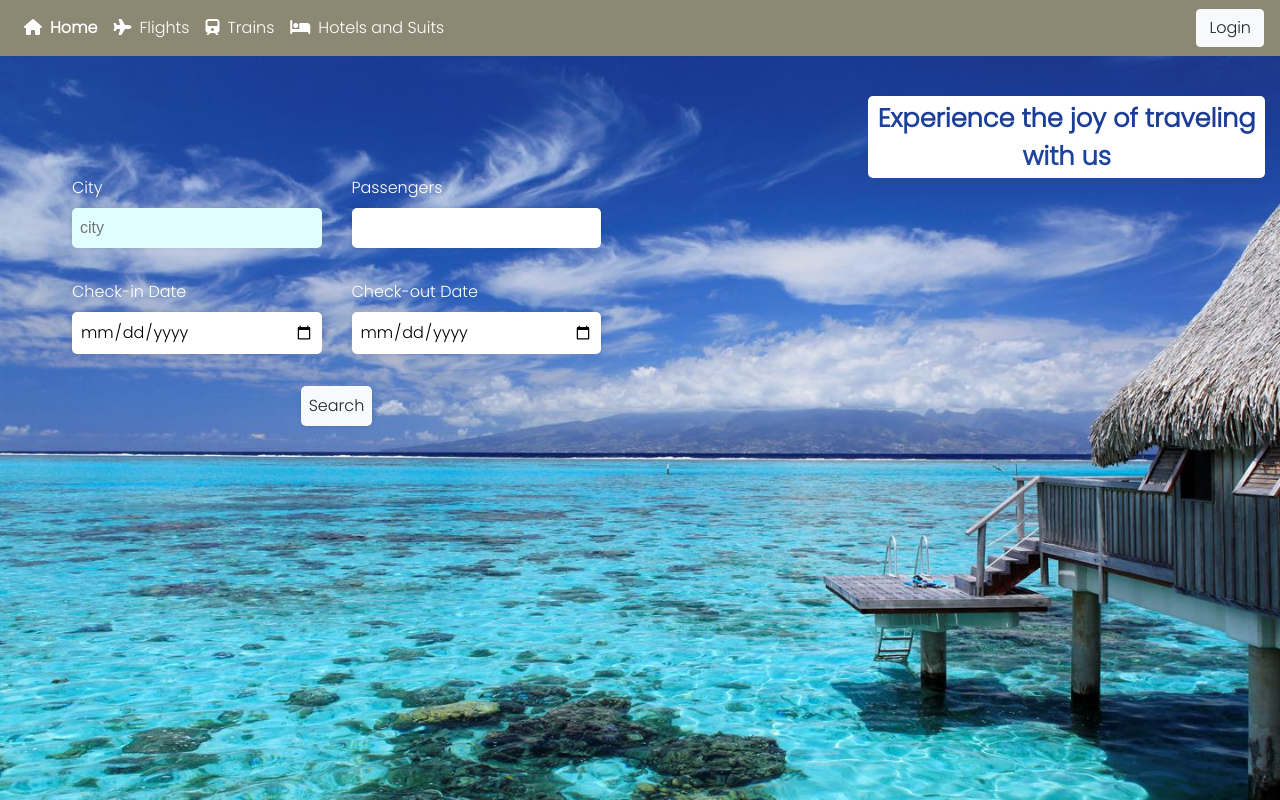
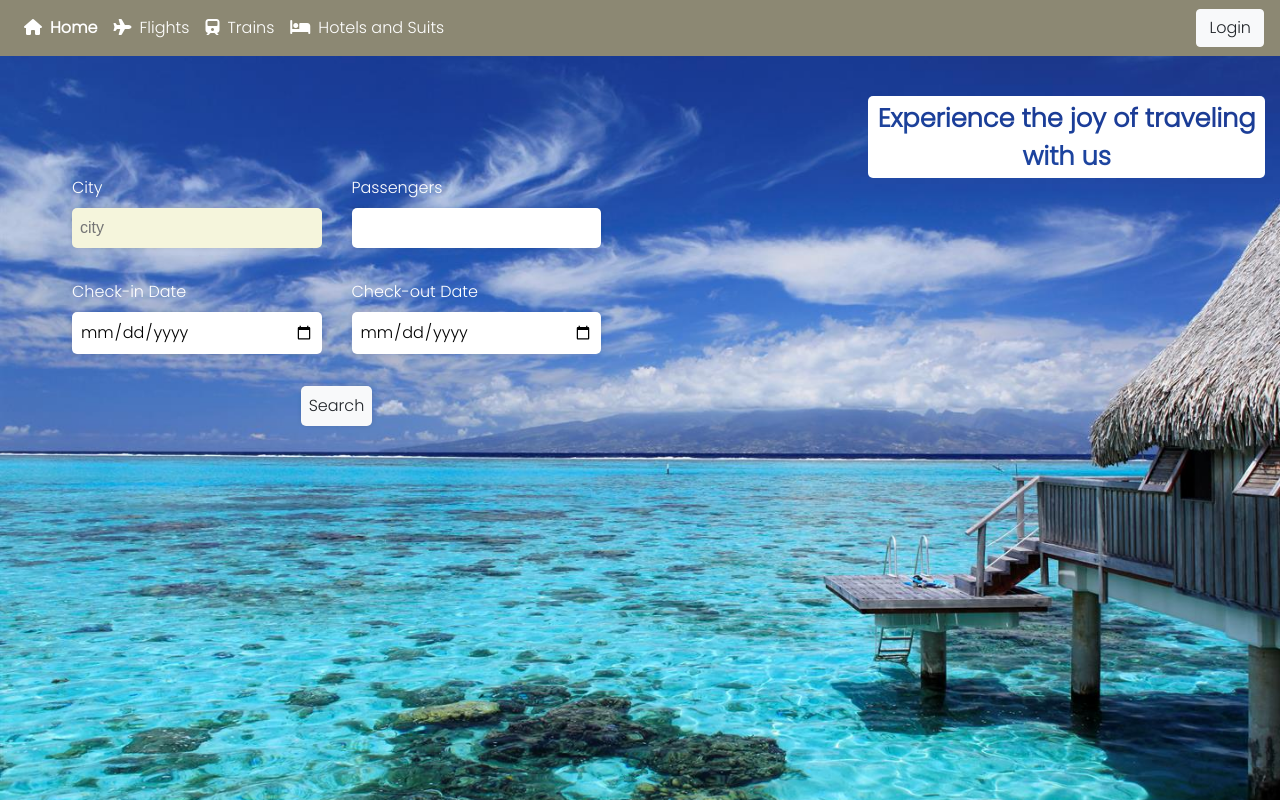
Before and after one commit to Kourosh-Hassanzadeh/Booking-Website, a React (Create React App) app: page /hotels in a window 1280 px wide. In both pictures the pointer is over the input "City". Shown: the top 800 px of the page. Built offline with nearby package versions, Linux system fonts and the light colour scheme.

Commit message:
fix a bug

```diff
--- a/src/components/Hotels/style.css
+++ b/src/components/Hotels/style.css
@@ -23,7 +23,7 @@ input.hotel-inp[type="text"] {
 }
 
 input.hotel-inp:hover {
-  background-color: lightcyan;
+  background-color: beige;
 }
 .text-hotel {
   background-color: white;
```
